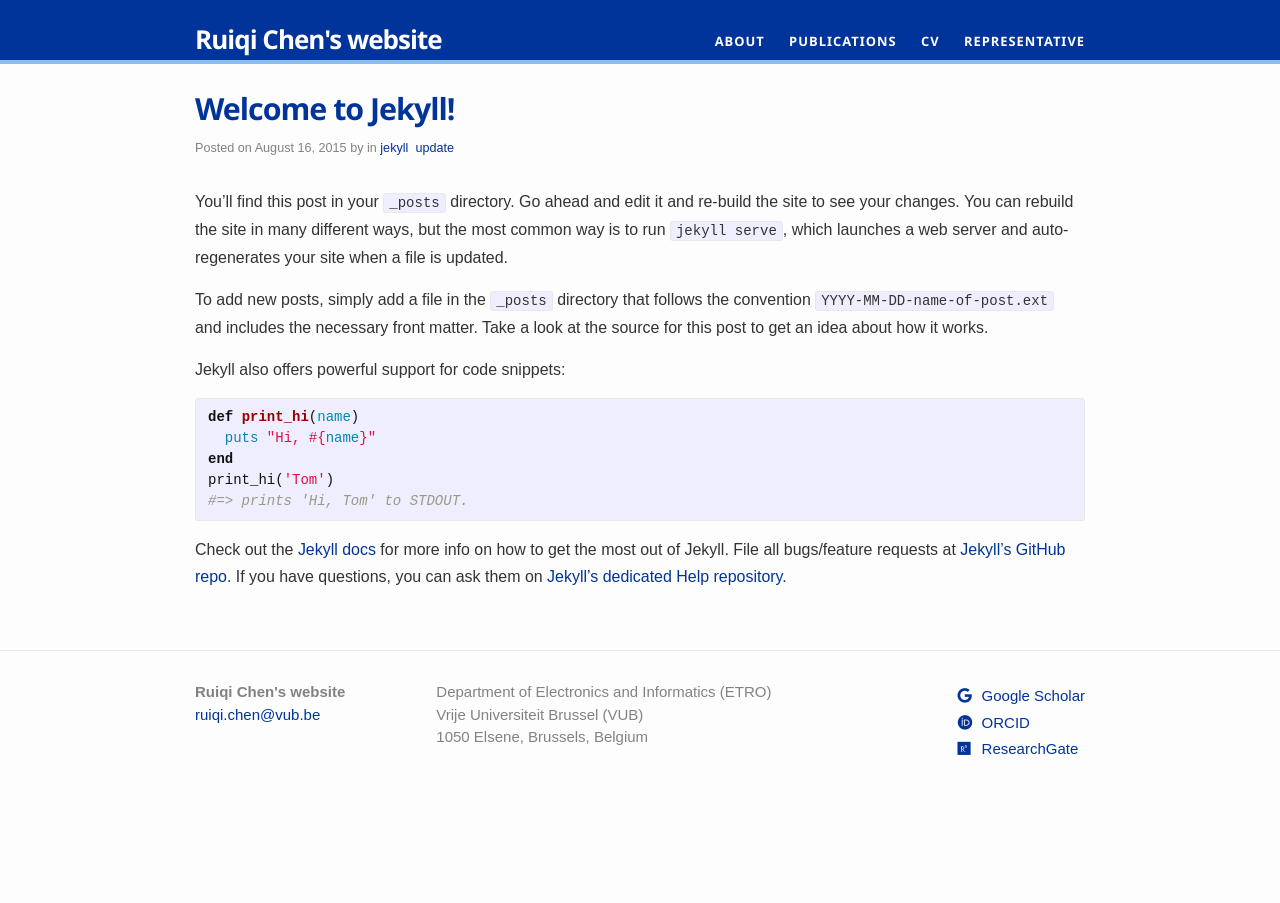
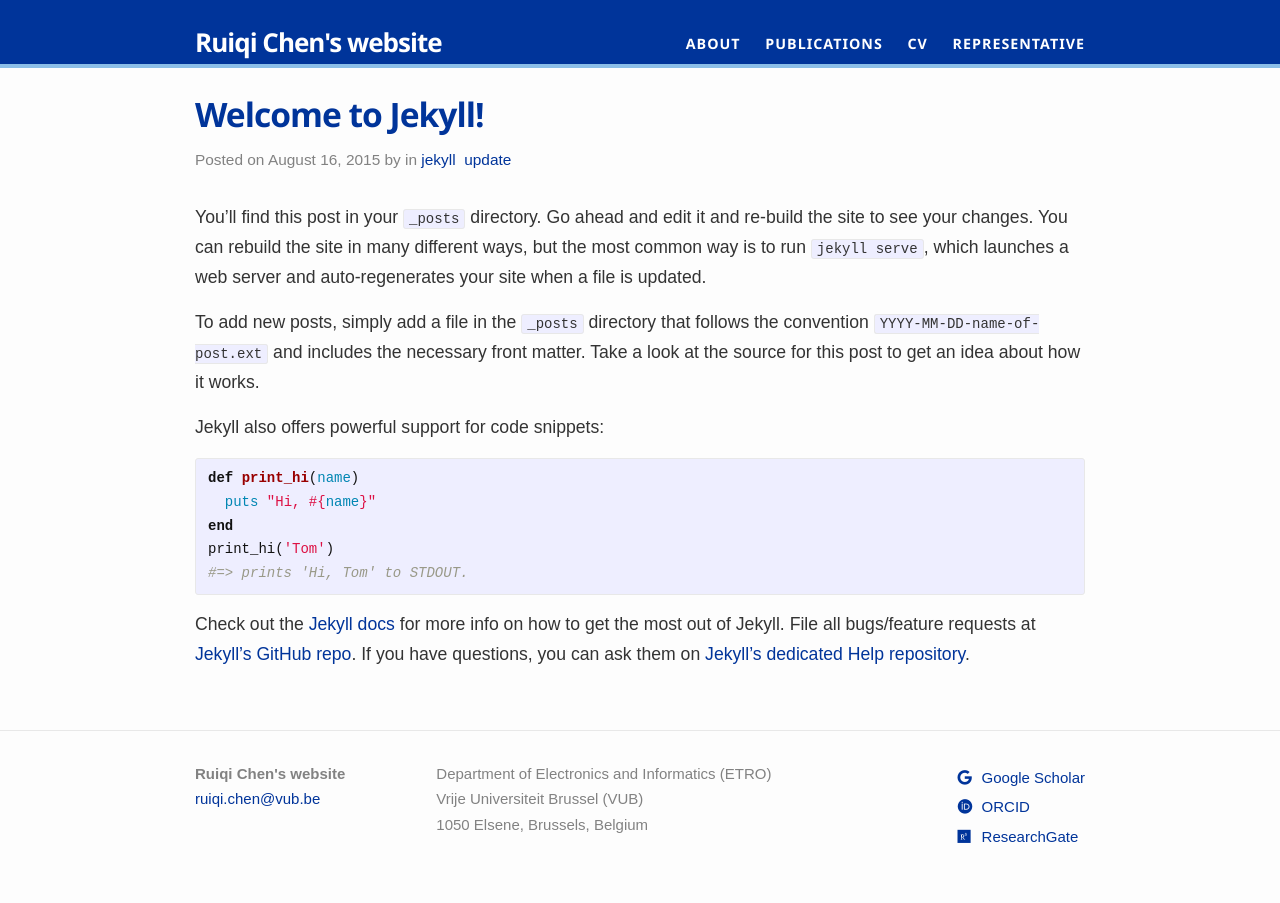
Before and after one commit to ruiqichen7/ruiqichen7.github.io, a Jekyll site: the page built from _posts/2015-08-16-welcome-to-jekyll.markdown, in a window 1280 px wide. Built offline with Jekyll 4.4.1, drawn with Linux system fonts in a browser that asks for light colours.

Commit message:
update welcome

```diff
--- a/css/main.scss
+++ b/css/main.scss
@@ -7,9 +7,9 @@
 
 // Our variables
 $base-font-family: Arial, "Times New Roman", sans-serif;
-$base-font-size:   .95em;
+$base-font-size:   1.05em;
 $small-font-size:  $base-font-size * 0.875;
-$base-line-height: 1.5;
+$base-line-height: 1.7;
 
 $spacing-unit:     30px;
 
```
